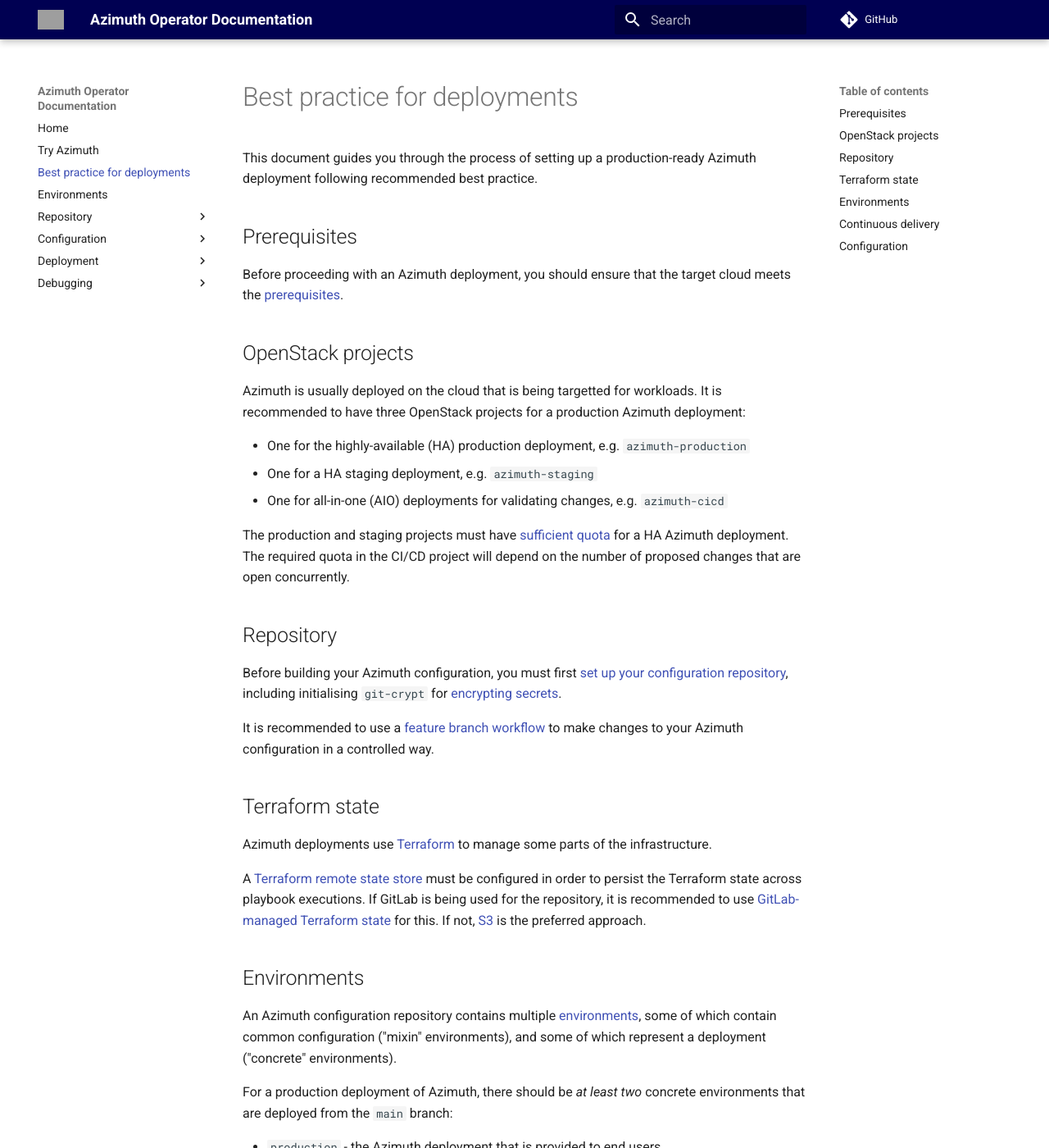
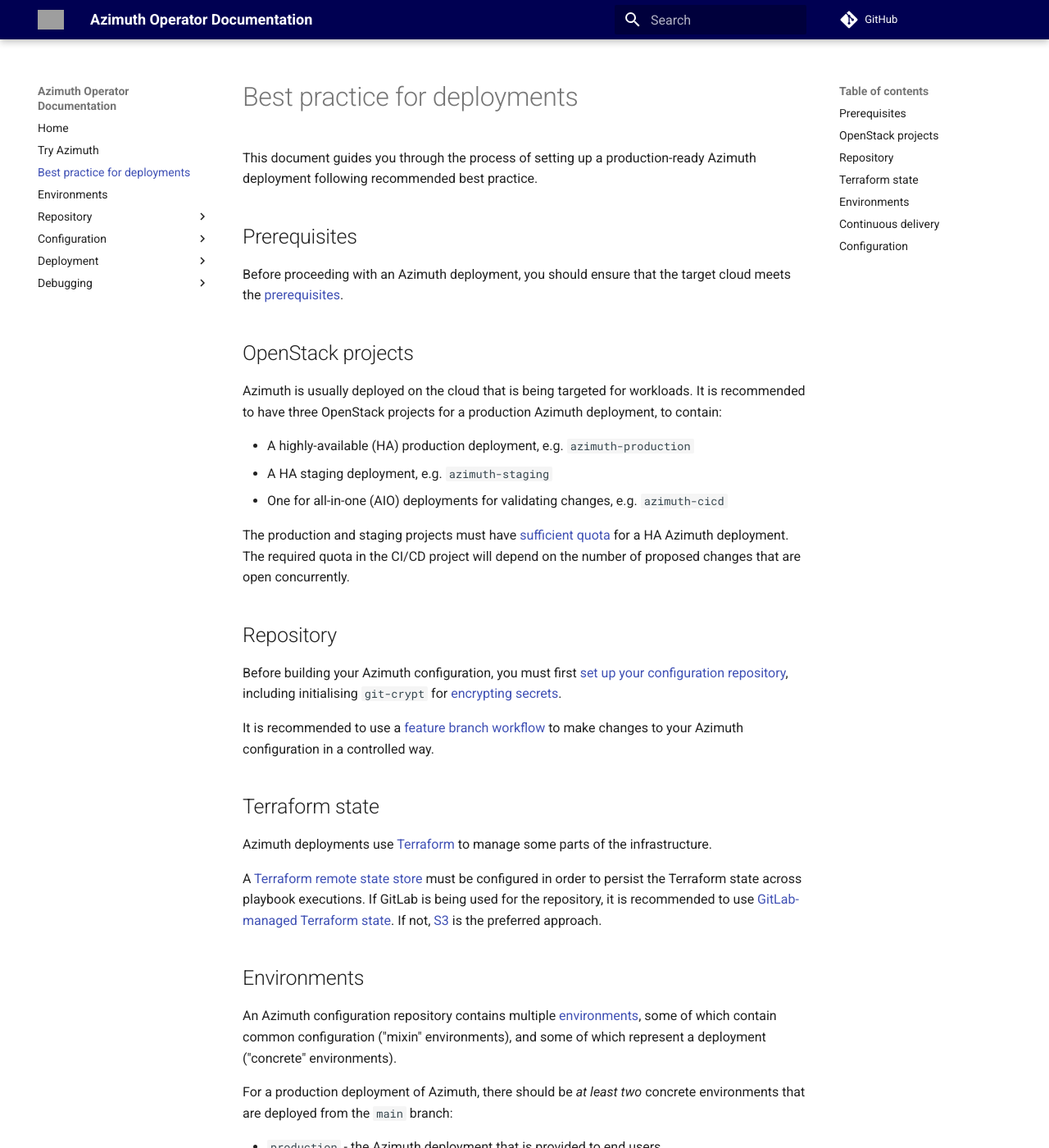
Before and after one commit to azimuth-cloud/azimuth-config, an MkDocs documentation site: the page built from docs/best-practice.md, in a window 1280 px wide and 1400 px high. Shown: the whole window at 82% size. Built offline with MkDocs 1.6.1 and Material for MkDocs 9.7.7, drawn with Linux system fonts in a browser that asks for light colours; comment, search, counter and statistics services are not loaded; some of the changed text lies outside the part shown; grey boxes are pictures that could not be loaded.

Commit message:
Apply suggestions from code review
Co-authored-by: Matt Anson <matta@stackhpc.com>

```diff
--- a/docs/best-practice.md
+++ b/docs/best-practice.md
@@ -10,11 +10,11 @@
 
 ## OpenStack projects
 
-Azimuth is usually deployed on the cloud that is being targetted for workloads. It is
-recommended to have three OpenStack projects for a production Azimuth deployment:
+Azimuth is usually deployed on the cloud that is being targeted for workloads. It is
+recommended to have three OpenStack projects for a production Azimuth deployment, to contain:
 
-  * One for the highly-available (HA) production deployment, e.g. `azimuth-production`
-  * One for a HA staging deployment, e.g. `azimuth-staging`
+  * A highly-available (HA) production deployment, e.g. `azimuth-production`
+  * A HA staging deployment, e.g. `azimuth-staging`
   * One for all-in-one (AIO) deployments for validating changes, e.g. `azimuth-cicd`
 
 The production and staging projects must have
@@ -40,7 +40,7 @@
 A [Terraform remote state store](./repository/terraform.md#remote-state) must be configured
 in order to persist the Terraform state across playbook executions. If GitLab is being
 used for the repository, it is recommended to use
-[GitLab-managed Terraform state](./repository/terraform.md#gitlab) for this. If not,
+[GitLab-managed Terraform state](./repository/terraform.md#gitlab). If not,
 [S3](./repository/terraform.md#s3) is the preferred approach.
 
 ## Environments
@@ -107,4 +107,4 @@
 
 You are now ready to begin adding configuration to your environments. When building an environment
 for the first time, it is recommended to follow each documentation page in order, beginning with
-the [Deployment method](http://localhost:8000/configuration/02-deployment-method/).
+the [Deployment method](./configuration/02-deployment-method.md).
```
Also changed, not shown: other parts of docs/best-practice.md (+2 -2 lines), docs/configuration/01-prerequisites.md (+1 -1 lines), docs/configuration/03-kubernetes-config.md (+1 -1 lines), docs/configuration/10-kubernetes-clusters.md (+1 -2 lines).
